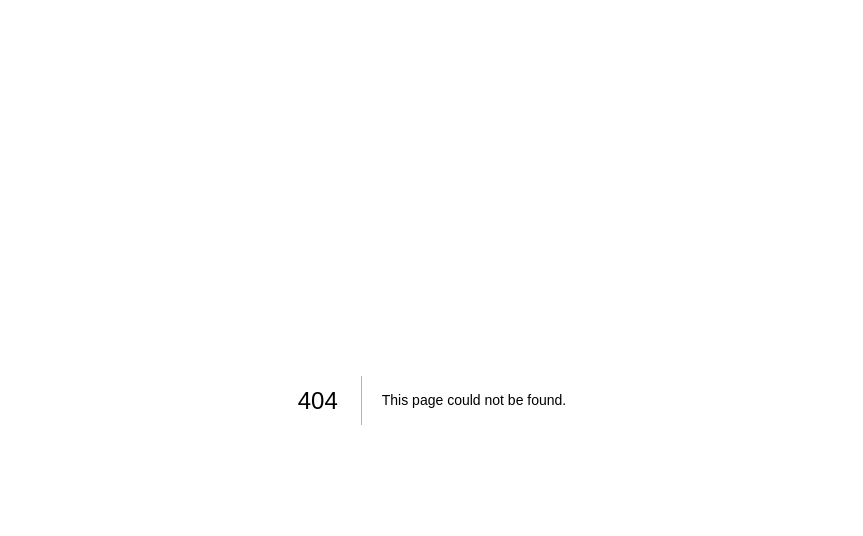
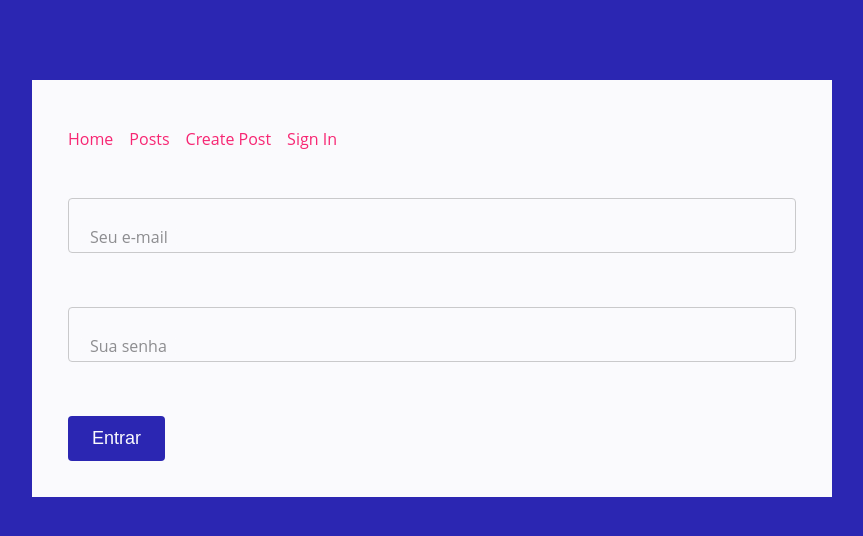
Before and after one commit to morricedev/auth-nextjs, a Next.js app: page /login in a window 1280 px wide. Before the commit this address had no page. Shown: the top 536 px of the page, without its empty margins (208-1071 px from the left). Built offline with nearby package versions, Linux system fonts and the light colour scheme; no server answers; some icons are missing.

Commit message:
Create Login page

```diff
--- /dev/null
+++ b/src/pages/login.tsx
@@ -0,0 +1,39 @@
+import { signIn } from 'next-auth/client';
+import { useRouter } from 'next/dist/client/router';
+import { useState } from 'react';
+
+import { FormLogin } from '../components/FormLogin';
+import { Wrapper } from '../components/Wrapper';
+
+export default function LoginPage() {
+  const [error, setError] = useState('');
+  const router = useRouter();
+
+  const handleLogin = async (email: string, password: string) => {
+    if (!email || !password) {
+      setError('Preencha os campos corretamente.');
+      return;
+    }
+
+    const response = await signIn('credentials', {
+      email,
+      password,
+      redirect: false,
+    });
+
+    if (!response.ok) {
+      setError('Usuário ou senha inválidos.');
+      return;
+    }
+
+    const redirect = router.query?.redirect || '/';
+
+    router.push(redirect as string);
+  };
+
+  return (
+    <Wrapper>
+      <FormLogin onLogin={handleLogin} errorMessage={error} />
+    </Wrapper>
+  );
+}
--- a/src/styles/global-styles.ts
+++ b/src/styles/global-styles.ts
@@ -15,6 +15,7 @@ export const GlobalStyles = createGlobalStyle`
   body {
     font-size: 1.6rem;
     font-family: ${({ theme }) => theme.font.family.default};
+    background: ${({ theme }) => theme.colors.primary};
   }
 
   h1, h2, h3, h4, h5, h6 {
@@ -32,7 +33,7 @@ export const GlobalStyles = createGlobalStyle`
   }
 
   a {
-    color: ${({ theme }) => theme.colors.secondaryColor};
+    color: ${({ theme }) => theme.colors.secondary};
   }
 
   .table {
```
Also changed, not shown: src/pages/api/auth/[...nextauth].ts (+10 -6 lines).
